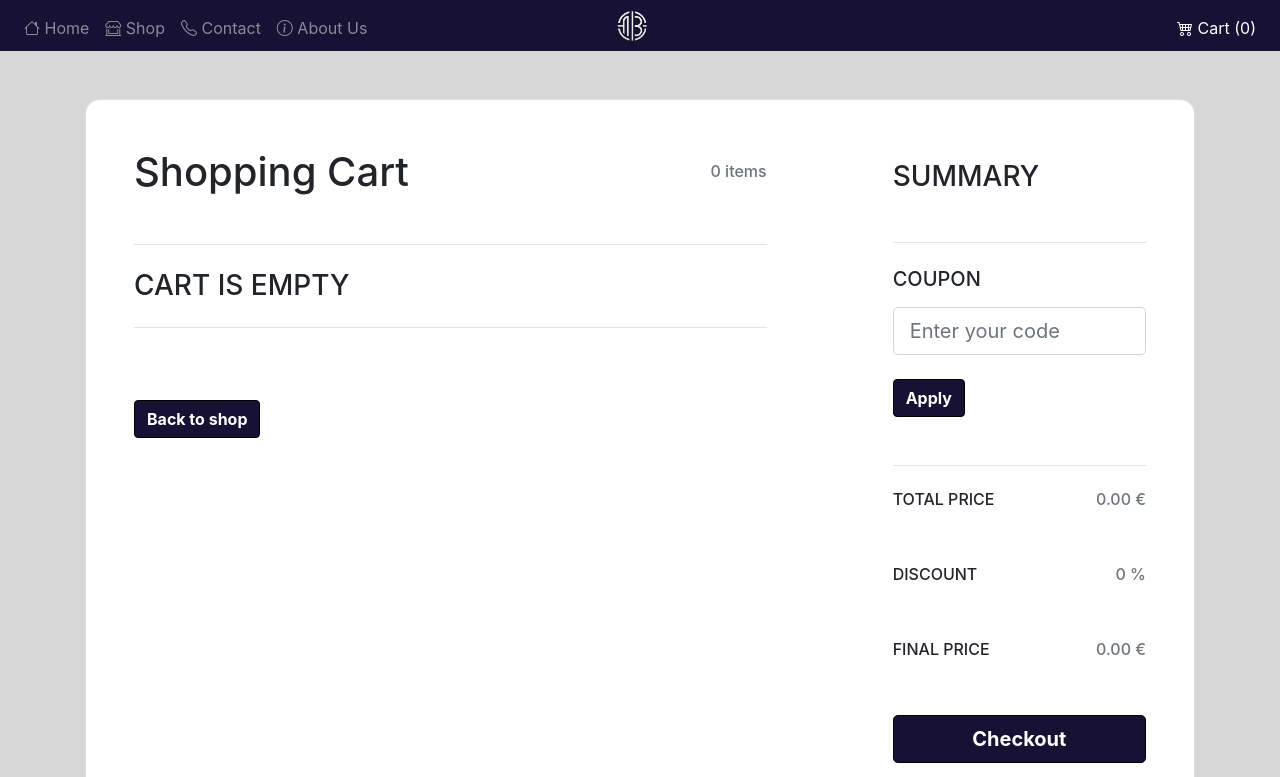
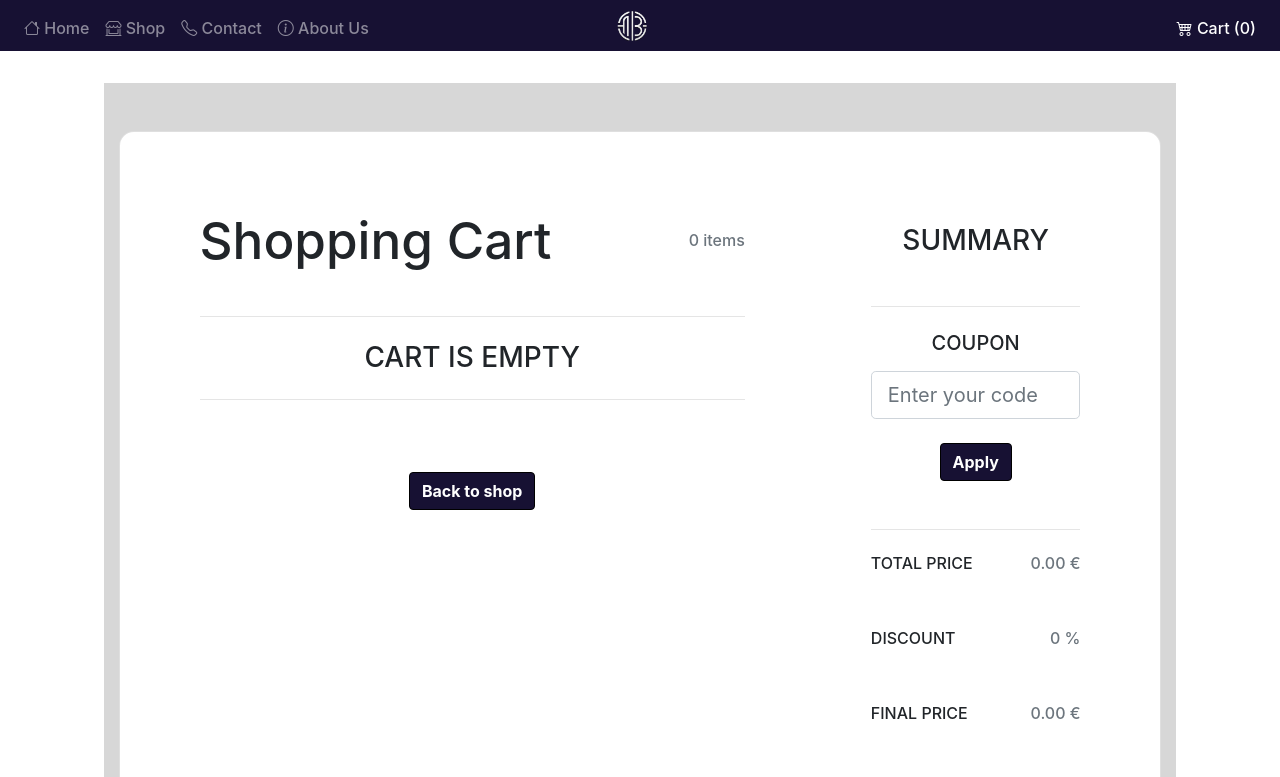
Before and after one commit to foreruners/ProjectWeb, a Vue app in the folder Man Boutique/: page /cart in a window 1280 px wide. Shown: the top 777 px of the page. Built offline with nearby package versions, Linux system fonts and the light colour scheme.

Commit message:
fix buttons and removed onMounted from cart

```diff
--- a/Man Boutique/src/Pages/Cart.vue
+++ b/Man Boutique/src/Pages/Cart.vue
@@ -144,14 +144,7 @@ import Api from '../services/api.js';
 
 
 
-// onMounted(() => {
-//     if (!localStorage.getItem('reloaded')) {
-//         localStorage.setItem('reloaded', true);
-//         location.reload();
-//     } else {
-//         localStorage.removeItem('reloaded');
-//     }
-// });
+
 
 
 const props = defineProps(['product']);
@@ -205,21 +198,5 @@ const checkout = async () => {
 
 
 <style>
-.btn {
-    background-color: #171133;
-    border-color: rgb(0, 0, 0);
-    color: rgb(255, 255, 255);
-    font-weight: bold;
-    transition: all 0.5s ease-in-out;
-}
-
-
-.btn:hover {
-    background-color: #171133;
-    border-color: rgb(0, 0, 0);
-    color: rgb(255, 255, 255);
-    font-weight: bold;
-    transform: scale(1.05);
-    transition: all 0.5s ease-in-out;
-}
+@import '../style.css';
 </style>
--- a/Man Boutique/src/components/ProductCard.vue
+++ b/Man Boutique/src/components/ProductCard.vue
@@ -103,7 +103,7 @@ const addToCartHandler = (productId) => {
 };
 </script>
 
-<style scoped >
+<style  >
 .card-img-top {
   object-fit: cover;
   padding: 2rem;
@@ -117,6 +117,8 @@ const addToCartHandler = (productId) => {
 .card-group {
   height: calc(100vh / 1.5);
 }
+
+
 .card-img-top:hover {
   transform: scale(1.1);
   transition: transform 0.5s ease-in-out;
@@ -139,6 +141,7 @@ const addToCartHandler = (productId) => {
 
 .card-body {
   background-color: transparent;
+  height: 8rem;
 }
 
 
```
